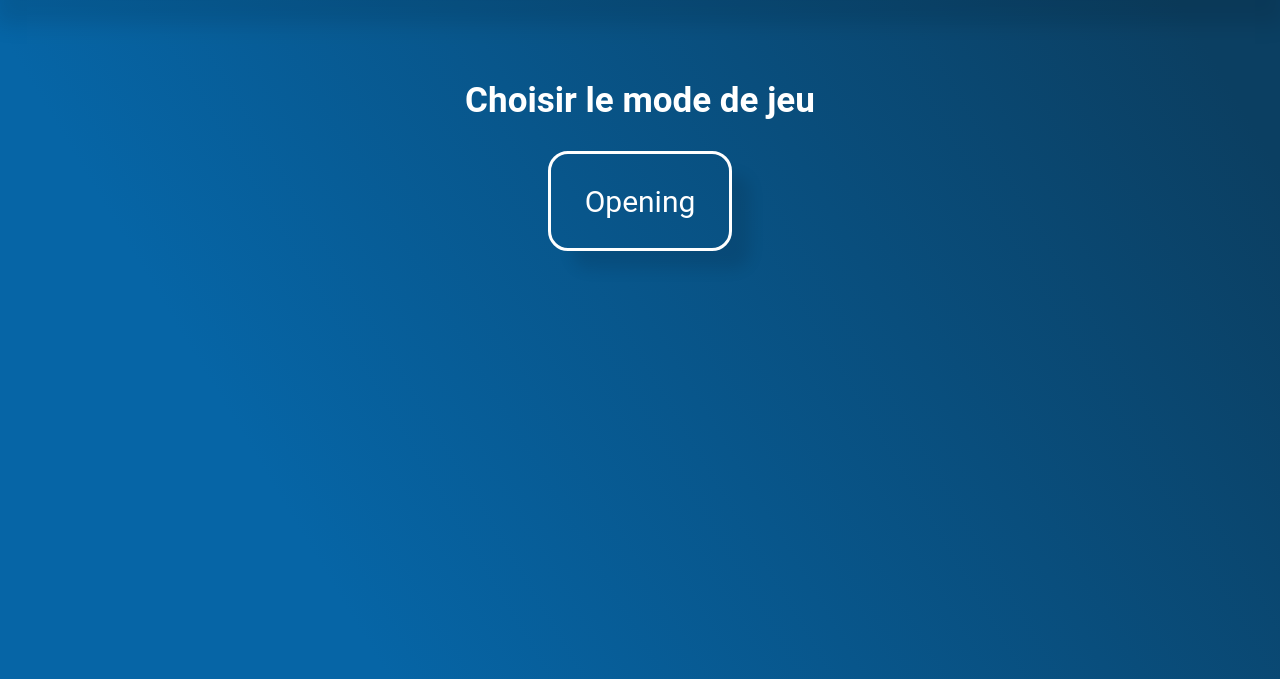
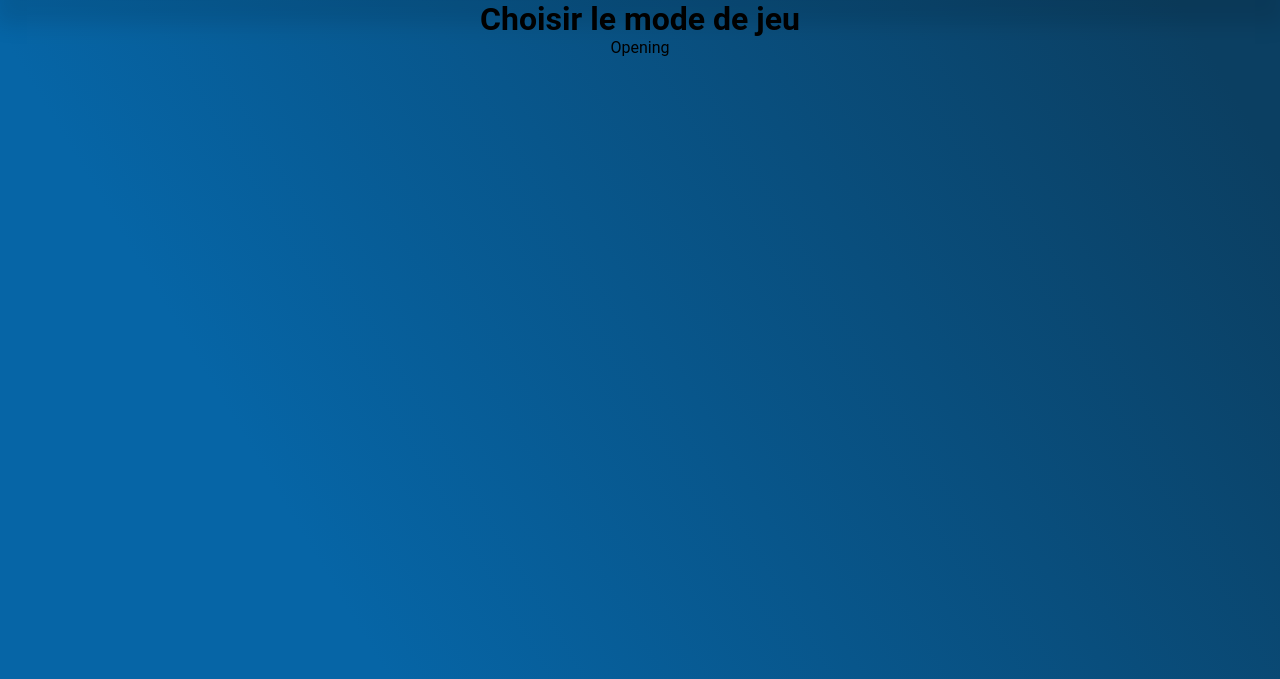
Before and after one commit to todepussay/blindtest_v1, a PHP site: page /selection in a window 1280 px wide. Shown: the part 120-799 px from the top of the page. Run offline with PHP 8.4, Linux system fonts and the light colour scheme; data comes from the database, SQL or seed files in the repository.

Commit message:
URL rewrite

```diff
--- a/css/selection.css
+++ b/css/selection.css
@@ -8,65 +8,3 @@
     min-height: calc(100vh - 120px);
     justify-content: start;
 }
-
-h1 {
-    margin-top: 40px;
-    margin-bottom: 20px;
-    text-align: center;
-    margin-top: 80px;
-    color: white;
-    font-size: 35px;
-}
-
-.list {
-    width: 60%;
-    margin: 0 auto;
-    display: flex;
-    flex-direction: row;
-    justify-content: center;
-    align-items: center;
-    flex-wrap: wrap;
-}
-
-.element {
-    width: 30%;
-    height: 100px;
-    margin: 10px;
-    display: flex;
-    flex-direction: column;
-    justify-content: center;
-    align-items: center;
-    border: solid 3px white;
-    border-radius: 20px;
-    cursor: pointer;
-    box-shadow: 21px 21px 15px -3px rgba(0,0,0,0.1);
-}
-
-.element > p {
-    color: white;
-    font-size: 30px;
-}
-
-.type {
-    margin-top: 40px;
-    width: 100%;
-    display: none;
-}
-
-.type > h2 {
-    color: white;
-    font-size: 30px;
-    text-align: center;
-    margin-bottom: 20px;
-}
-
-.ranked {
-    border: solid 3px gold;
-}
-
-@keyframes ranked {
-    0% {
-        scale: 0;
-    }
-
-}
--- a/footer.php
+++ b/footer.php
@@ -5,8 +5,8 @@
 
     <div class="right">
         <ul>
-            <li><a href="logout.php">Déconnexion</a></li>
-            <li><a href="contact.php">Contacter</a></li>
+            <li><a href="logout">Déconnexion</a></li>
+            <li><a href="contact">Contacter</a></li>
         </ul>
     </div>
 </footer>
--- a/header.php
+++ b/header.php
@@ -14,14 +14,14 @@ $users_recherche = $sql->fetchAll();
 <header>
     <nav>
         <div id="left">
-            <a href="index.php">
+            <a href="home">
                 <!-- <img src="asset/favicon.png" alt="Logo"> -->
                 <ion-icon name="musical-notes-outline"></ion-icon>
             </a>
         </div>
 
         <div id="center">
-            <a href="selection.php">Jouer !</a>
+            <a href="selection">Jouer !</a>
         </div>
 
         <div id="right">
@@ -30,12 +30,12 @@ $users_recherche = $sql->fetchAll();
             </div>
 
             <?php if(isset($_SESSION['user'])): ?>
-                <a href="profils.php?id=<?= $_SESSION['user']['user_id'] ?>">
+                <a href="user/<?= $_SESSION['user']['user_id'] ?>">
                     <img src="asset/profils_picture/<?= $_SESSION['user']['picture'] ?>" alt="Profils picture">
                 </a>
 
             <?php else : ?>
-                <a href="login.php">
+                <a href="login">
                     <ion-icon name="person-outline"></ion-icon>
                 </a>
             <?php endif; ?>
--- a/index.php
+++ b/index.php
@@ -54,7 +54,7 @@ if(isset($_SESSION['user'])){
 
                     <?php for($i = 0; $i < count($activity); $i++): ?>
                         <div class="activity">
-                            <a href="profils.php?id=<?= $activity[$i]["id"] ?>" class="user-profils">
+                            <a href="user/<?= $activity[$i]["id"] ?>" class="user-profils">
                                 <img src="asset/profils_picture/<?= $activity[$i]["pp"] ?>" alt="Profil user">
                             </a>
 
@@ -69,7 +69,7 @@ if(isset($_SESSION['user'])){
 
                                         ?>
                                     </span><br>
-                                    <a href="profils.php?id=<?= $activity[$i]["id"] ?>" class="activity-pseudo"><?= $activity[$i]["pseudo"] ?></a> a fait un blindtest sur les <a href="game_selection.php" class="activity-categorie"><?= ucfirst($activity[$i]["categorie"]) ?></a>.
+                                    <a href="user/<?= $activity[$i]["id"] ?>" class="activity-pseudo"><?= $activity[$i]["pseudo"] ?></a> a fait un blindtest sur les <a href="selection" class="activity-categorie"><?= ucfirst($activity[$i]["categorie"]) ?></a>.
                                 </p>
                             </div>
                         </div>
--- a/js/selection.js
+++ /dev/null
@@ -1,21 +0,0 @@
-let element = document.getElementsByClassName('element');
-let selected = "";
-let content = document.getElementsByClassName('content')[0];
-let ranked = document.getElementsByClassName('ranked');
-
-let categorie;
-
-for (let i = 0; i < element.length; i++){
-    element[i].addEventListener('click', function(){
-        categorie = element[i].getElementsByTagName("p")[0].innerHTML;
-
-        document.getElementsByClassName('type')[0].style.display = "block";
-
-    });
-}
-
-for (let i = 0; i < ranked.length; i++){
-    ranked[i].addEventListener('click', function(){
-        ranked[i].style.animation = "ranked 0.5s forwards"
-    });
-}
--- a/profiles-editor.php
+++ b/profiles-editor.php
@@ -3,7 +3,7 @@
 session_start();
 
 if(!isset($_GET['id']) || empty($_GET['id']) || $_SESSION['user']["user_id"] != $_GET['id']) {
-    header("Location: index.php");
+    header("Location: /blindtest/home");
     exit();
 }
 
@@ -191,6 +191,7 @@ if (isset($_POST['submit'])){
     <meta charset="UTF-8">
     <meta http-equiv="X-UA-Compatible" content="IE=edge">
     <meta name="viewport" content="width=device-width, initial-scale=1.0">
+    <base href="/blindtest/">
     <title>Edition du profils - Blindtest</title>
     <link rel="shortcut icon" href="asset/favicon.ico" type="image/x-icon">
     <link rel="stylesheet" href="css/style.css">
--- a/selection.php
+++ b/selection.php
@@ -12,6 +12,7 @@ require_once "connect.php";
     <meta charset="UTF-8">
     <meta http-equiv="X-UA-Compatible" content="IE=edge">
     <meta name="viewport" content="width=device-width, initial-scale=1.0">
+    <base href="/blindtest/">
     <title>Choix du jeu - Blindtest</title>
     <link rel="shortcut icon" href="asset/favicon.ico" type="image/x-icon">
     <link rel="stylesheet" href="css/style.css">
@@ -32,19 +33,6 @@ require_once "connect.php";
                 </div>
             </div>
 
-            <div class="type">
-                <h2>Choisir le type de partie</h2>
-
-                <div class="list">
-                    <div class="element">
-                        <p>Normal</p>
-                    </div>
-                    <div class="element ranked">
-                        <p>Classé</p>
-                    </div>
-                </div>
-            </div>
-
         </div>
     </div>
 
```
Also changed, not shown: login.php (+5 -4 lines), profils.php (+7 -39 lines), .htaccess (added), css/connexion.css (renamed from css/login.css).
